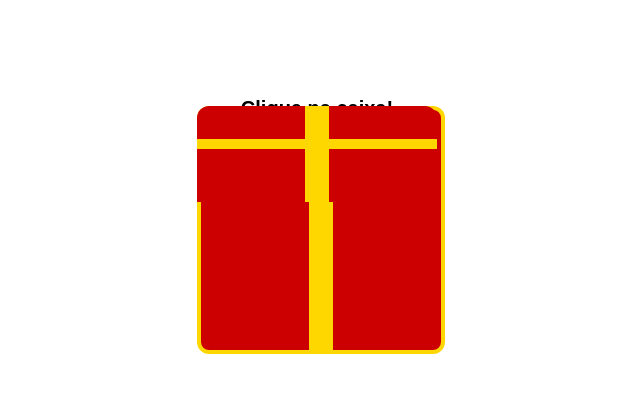
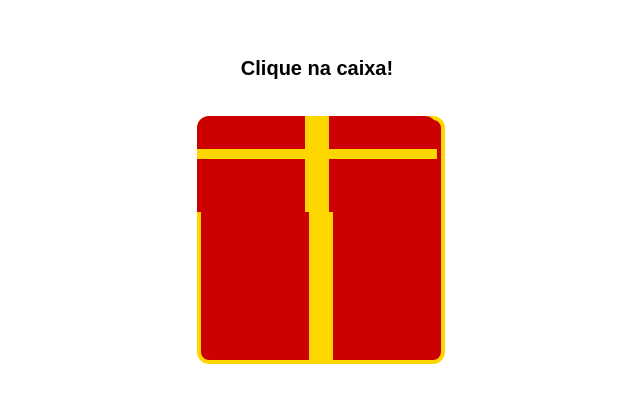
Before and after one commit to ESFCMA/feliz-dias-das-MAES, a plain HTML site: page index.html in a window 1280 px wide. Shown: the part 177-580 px from the top of the page, without its empty margins (323-963 px from the left). Drawn offline with Linux system fonts and the light colour scheme.

Commit message:
Update index.html

```diff
--- a/index.html
+++ b/index.html
@@ -21,9 +21,10 @@
     }
 
     h3.instructions {
-      margin-bottom: 10px;
-      color: #000000; /* Alterado para preto */
+      margin-bottom: 30px;
+      color: #000000;
       font-size: 20px;
+      transform: translateY(-30px);
     }
 
     .box-container {
@@ -212,7 +213,7 @@
     <h2>Feliz Dia das Mães!</h2>
     <p>Para esse dia especial, seus filhos lhe presenteiam com um dia exclusivo no Buddha Spa.</p>
     <p>Te amamos muito! Aproveite esse momento - Rebeca, Raquel, Dudu, Gabriel, Moana e Amora ❤</p>
-    <img src="./A.jpg" alt="Foto do Espaço Buddha Spa">
+    <img src="https://buddhaspa.vtexassets.com/assets/vtex.file-manager-graphql/images/cff9ef7d-41cf-4bc4-bbe2-d39e62a5b9a2___eabdc9fdf64ecde22b06686f07a75d99.jpg" alt="Foto do Espaço Buddha Spa">
   </div>
 </div>
 
@@ -273,7 +274,6 @@
       firework.style.width = firework.style.height = (Math.random() * 15 + 10) + 'px';
       firework.style.animationDelay = Math.random() * 2 + 's';
 
-      // Evento de explosão mágica
       firework.addEventListener('animationend', () => {
         const explosion = document.createElement('div');
         explosion.style.position = 'absolute';
```
